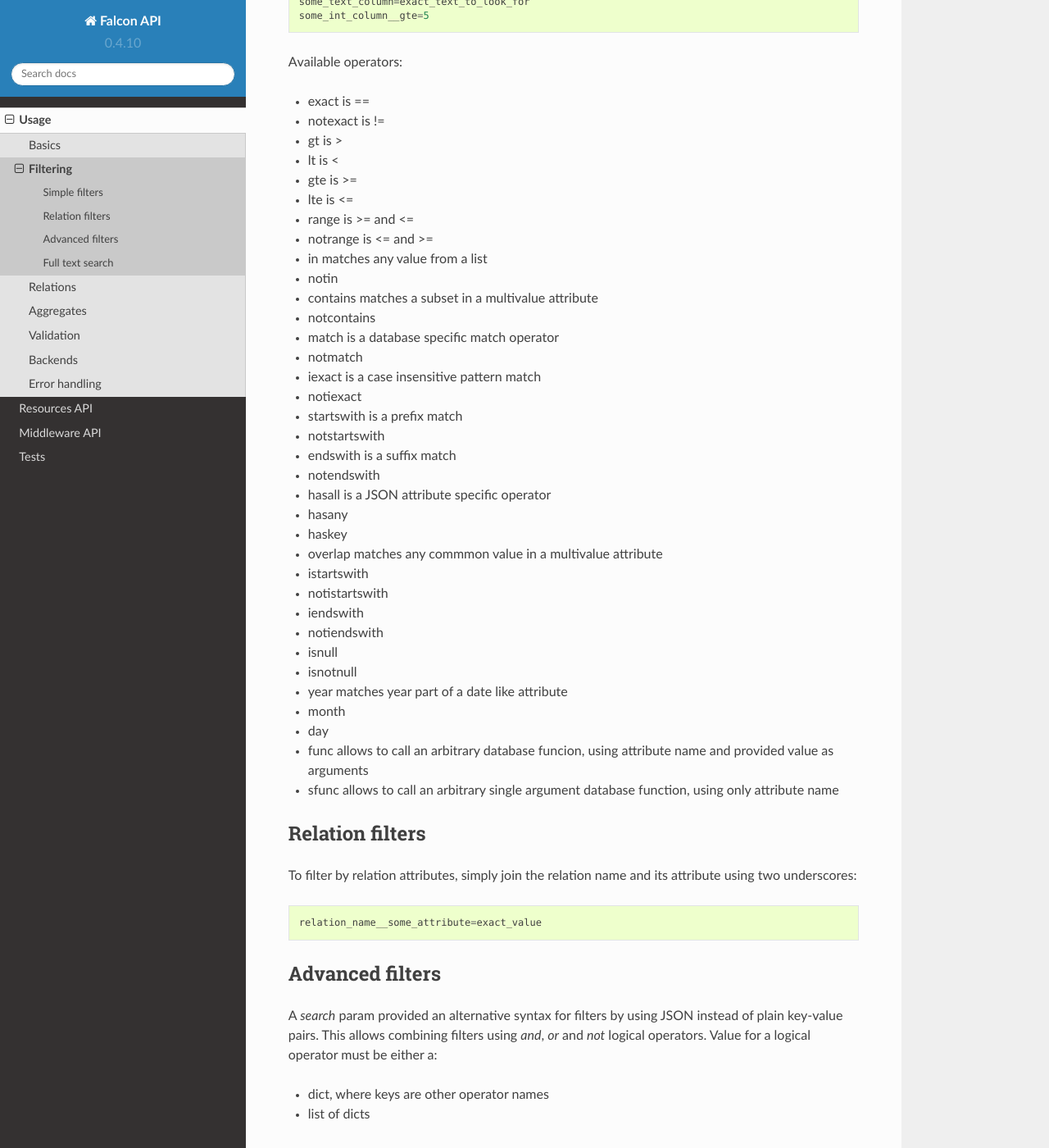
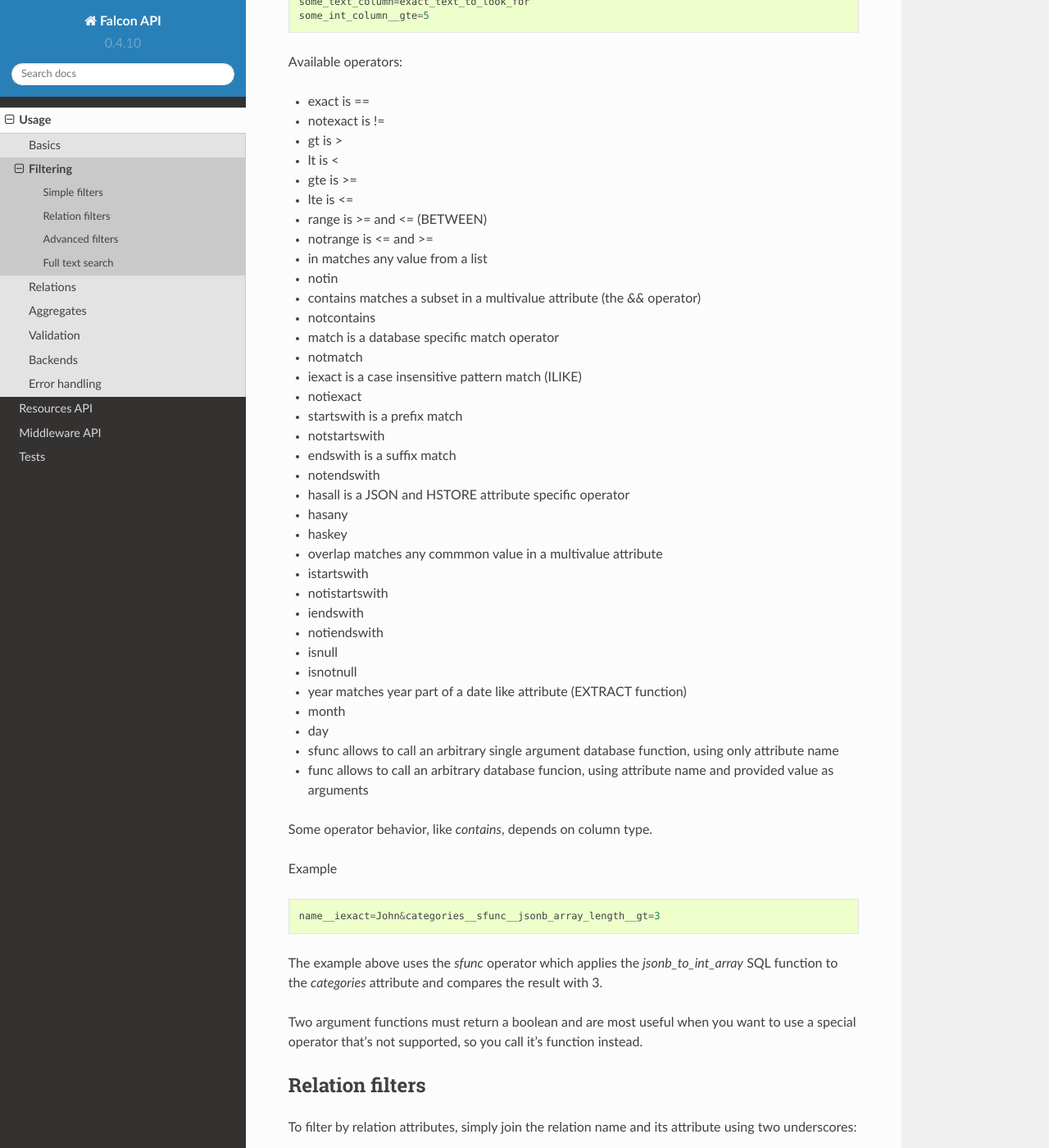
Before and after one commit to Opentopic/falcon-api, a Sphinx documentation site: the page built from docs/usage_filtering.rst, in a window 1280 px wide and 1400 px high, scrolled down 403 px. Shown: the whole window at 82% size. Built offline with Sphinx 7.4.7 and the Read the Docs theme 2.0.0, drawn with Linux system fonts in a browser that asks for light colours.

Commit message:
add notes about sfunc operators (refs #1)

```diff
--- a/docs/usage_filtering.rst
+++ b/docs/usage_filtering.rst
@@ -23,21 +23,21 @@ Available operators:
 * lt is <
 * gte is >=
 * lte is <=
-* range is >= and <=
+* range is >= and <= (BETWEEN)
 * notrange is <= and >=
 * in matches any value from a list
 * notin
-* contains matches a subset in a multivalue attribute
+* contains matches a subset in a multivalue attribute (the `&&` operator)
 * notcontains
 * match is a database specific match operator
 * notmatch
-* iexact is a case insensitive pattern match
+* iexact is a case insensitive pattern match (ILIKE)
 * notiexact
 * startswith is a prefix match
 * notstartswith
 * endswith is a suffix match
 * notendswith
-* hasall is a JSON attribute specific operator
+* hasall is a JSON and HSTORE attribute specific operator
 * hasany
 * haskey
 * overlap matches any commmon value in a multivalue attribute
@@ -47,11 +47,23 @@ Available operators:
 * notiendswith
 * isnull
 * isnotnull
-* year matches year part of a date like attribute
+* year matches year part of a date like attribute (EXTRACT function)
 * month
 * day
+* sfunc allows to call an arbitrary single argument database function, using only attribute name
 * func allows to call an arbitrary database funcion, using attribute name and provided value as arguments
-* sfunc allows to call an arbitrary single argument database function, using only attribute name
+
+Some operator behavior, like `contains`, depends on column type.
+
+Example ::
+
+    name__iexact=John&categories__sfunc__jsonb_array_length__gt=3
+
+The example above uses the `sfunc` operator which applies the `jsonb_to_int_array` SQL function
+to the `categories` attribute and compares the result with 3.
+
+Two argument functions must return a boolean and are most useful
+when you want to use a special operator that's not supported, so you call it's function instead.
 
 Relation filters
 ****************
```
Also changed, not shown: docs/usage_aggregates.rst (+6 -1 lines).
